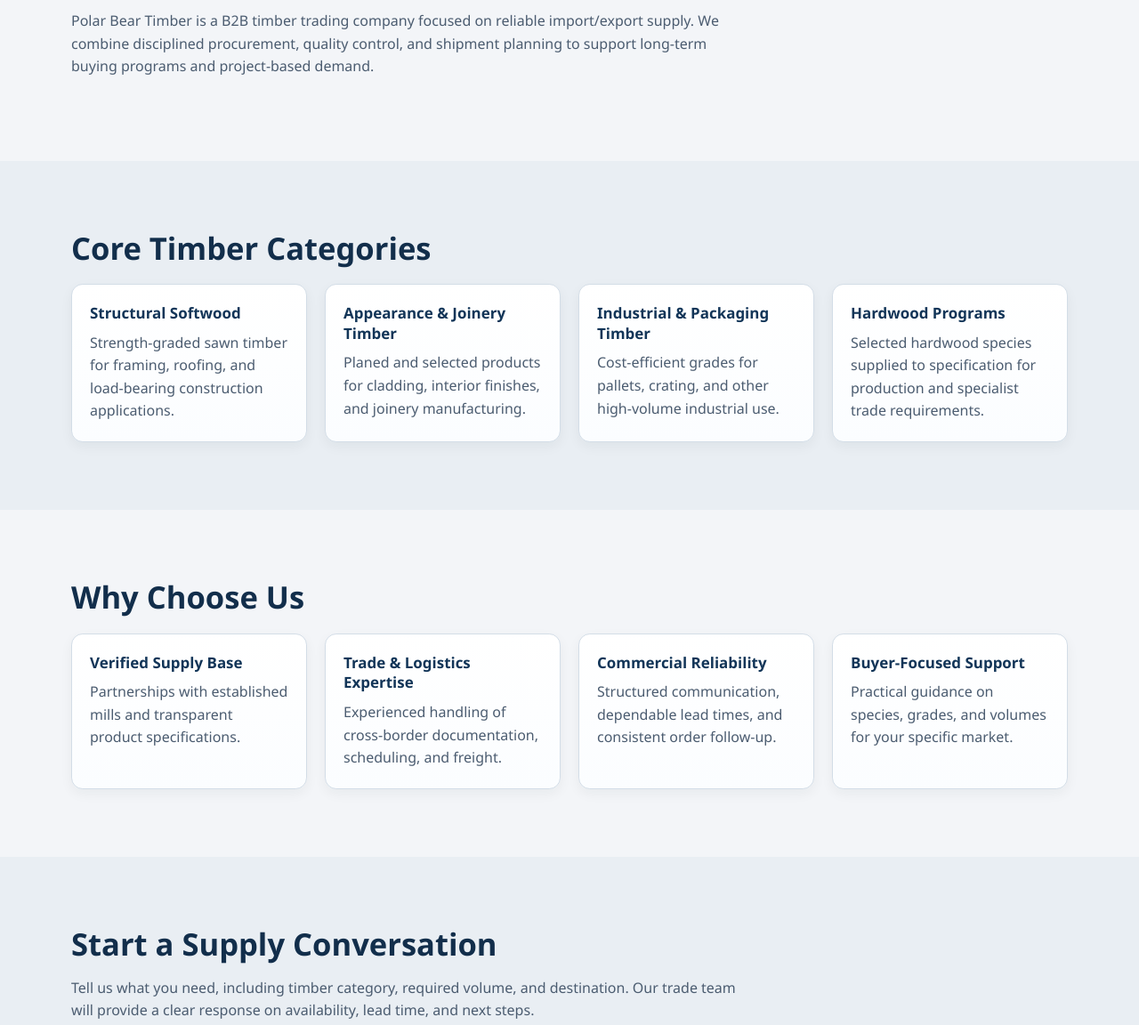
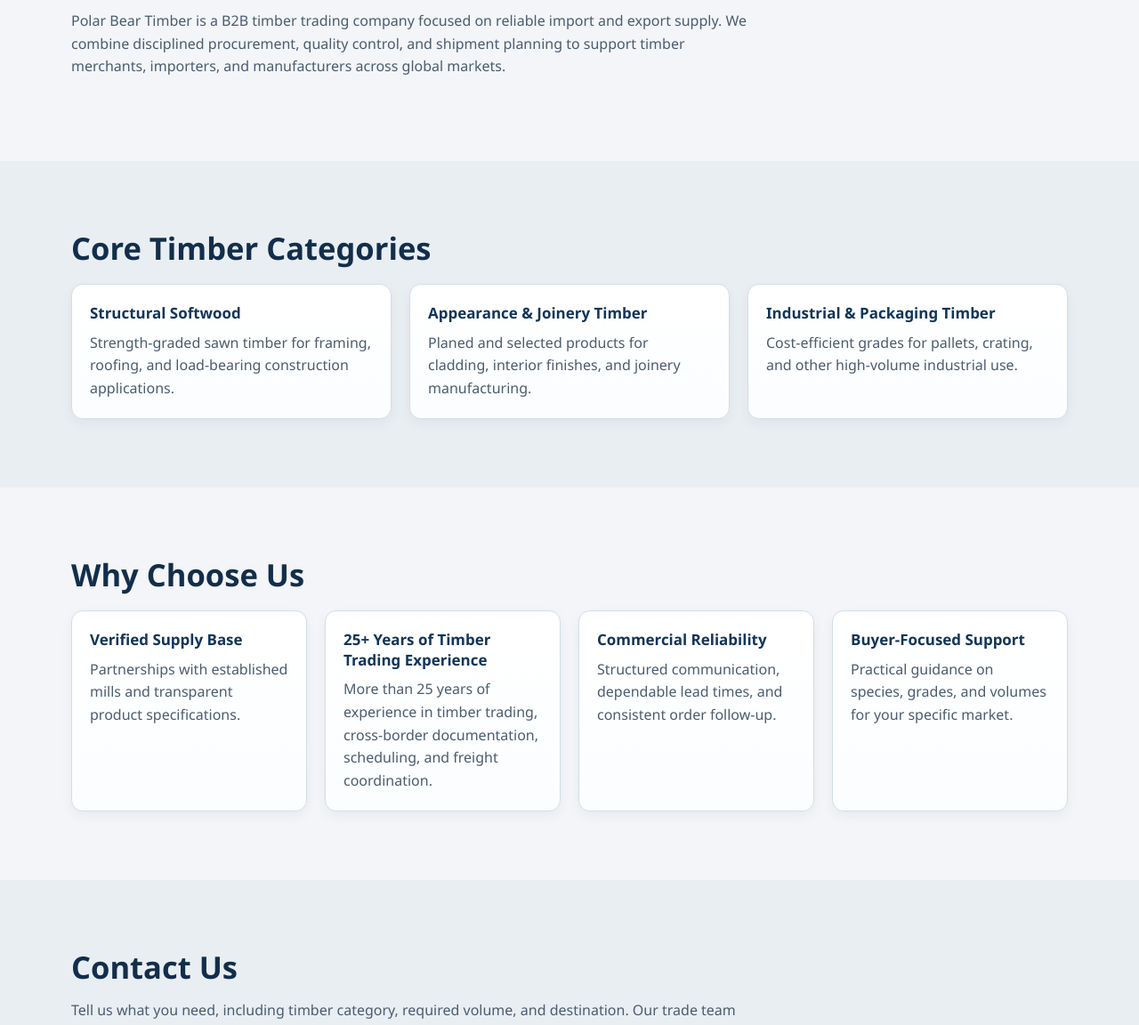
Before and after one commit to ahmedsalah004/polarbeartimber-site, a plain HTML site: page index.html in a window 1280 px wide. Shown: the part 702-1854 px from the top of the page at 89% size. Drawn offline with Linux system fonts and the light colour scheme.

Commit message:
Refine EN/AR landing content and remove hardwood references

```diff
--- a/index.html
+++ b/index.html
@@ -6,7 +6,7 @@
     <title>Polar Bear Timber | International Timber Trading</title>
     <meta
       name="description"
-      content="Polar Bear Timber is a B2B timber import/export partner supplying certified softwood and hardwood products for construction, manufacturing, and distribution."
+      content="Polar Bear Timber is a B2B timber import/export partner supplying certified softwood products for construction, manufacturing, and distribution."
     />
     <link rel="icon" type="image/png" sizes="32x32" href="assets/favicon.png" />
     <link rel="shortcut icon" href="assets/favicon.png" />
@@ -48,9 +48,9 @@
         <div class="container">
           <h2>About Polar Bear Timber</h2>
           <p>
-            Polar Bear Timber is a B2B timber trading company focused on reliable import/export
+            Polar Bear Timber is a B2B timber trading company focused on reliable import and export
             supply. We combine disciplined procurement, quality control, and shipment planning to
-            support long-term buying programs and project-based demand.
+            support timber merchants, importers, and manufacturers across global markets.
           </p>
         </div>
       </section>
@@ -79,13 +79,6 @@
                 Cost-efficient grades for pallets, crating, and other high-volume industrial use.
               </p>
             </article>
-            <article class="card">
-              <h3>Hardwood Programs</h3>
-              <p>
-                Selected hardwood species supplied to specification for production and specialist
-                trade requirements.
-              </p>
-            </article>
           </div>
         </div>
       </section>
@@ -99,8 +92,8 @@
               <p>Partnerships with established mills and transparent product specifications.</p>
             </article>
             <article class="card">
-              <h3>Trade &amp; Logistics Expertise</h3>
-              <p>Experienced handling of cross-border documentation, scheduling, and freight.</p>
+              <h3>25+ Years of Timber Trading Experience</h3>
+              <p>More than 25 years of experience in timber trading, cross-border documentation, scheduling, and freight coordination.</p>
             </article>
             <article class="card">
               <h3>Commercial Reliability</h3>
@@ -117,7 +110,7 @@
       <section class="section section-alt" id="contact">
         <div class="container contact-box">
           <div class="contact-intro">
-            <h2>Start a Supply Conversation</h2>
+            <h2>Contact Us</h2>
             <p>
               Tell us what you need, including timber category, required volume, and destination.
               Our trade team will provide a clear response on availability, lead time, and next
```
Also changed, not shown: ar.html (+5 -14 lines).
